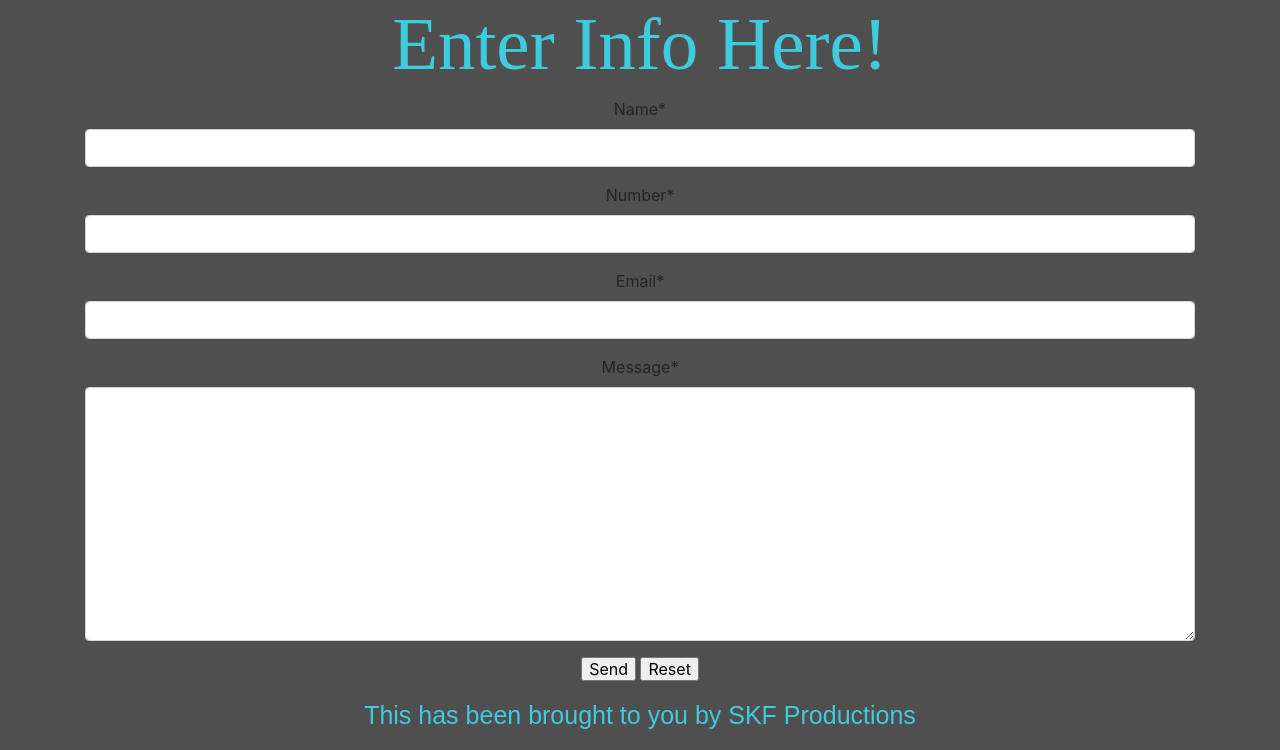
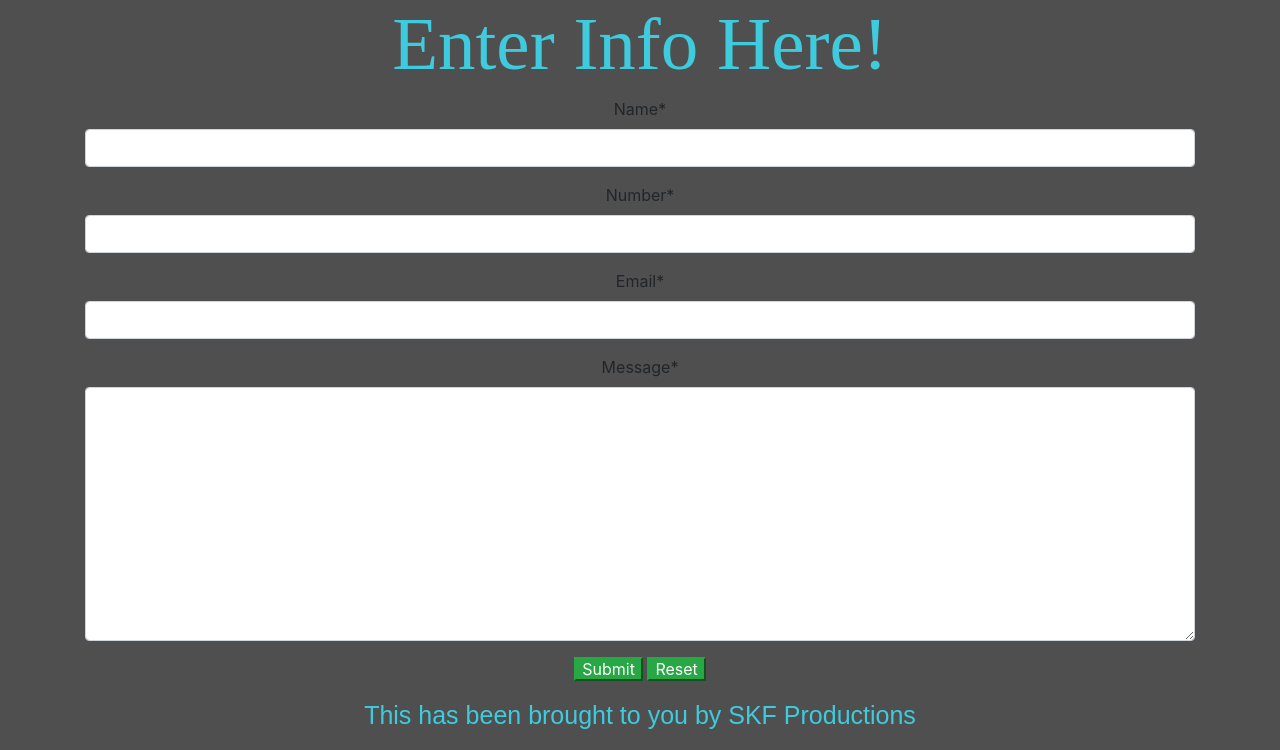
Before and after one commit to shyahn-frasier/Django-Website, a Django app: page /contact.html in a window 1280 px wide. Shown: the part 1324-2074 px from the top of the page. Run offline with Django 3.2, Linux system fonts and the light colour scheme; some libraries are stand-ins or nearby versions; some web fonts are replaced.

Commit message:
Second commit March 8th

```diff
--- a/website/forms.py
+++ b/website/forms.py
@@ -2,6 +2,7 @@ from django import forms
 from .models import Contact
 from crispy_forms.helper import FormHelper
 from crispy_forms.layout import Layout, Field, Div
+
 
 class ContactForm(forms.ModelForm):
     class Meta:
@@ -18,10 +19,12 @@ class ContactForm(forms.ModelForm):
             raise forms.ValidationError('You have to write something!')
 
     def __init__(self, *args, **kwargs):
-        super().__init__(*args, **kwargs)
+        super(ContactForm, self).__init__(*args, **kwargs)
         self.helper = FormHelper()
         self.helper.layout = Layout(
             Div(
-                Field('name'), css_class="form-contact-info"
+                Field('name'), css_class="form-group col-md-4 mb-0 form-contact-info"
             )
         )
+        #self.helper.form_class = 'form-contact-info'
+        #self.helper.form_method = 'post'
--- a/website/templates/website/contact.html
+++ b/website/templates/website/contact.html
@@ -99,8 +99,8 @@
             </textarea>
           </div>-->
           <div class="form-group text-center">
-            <input class="submit-button" type="submit" value="Send">
-            <input class="reset-button" type="reset">
+            <input class="submit-button btn-success" type="submit" value="Submit">
+            <input class="reset-button btn-success" type="reset" value="Reset">
           </div>
         </form>
   </div>
```
